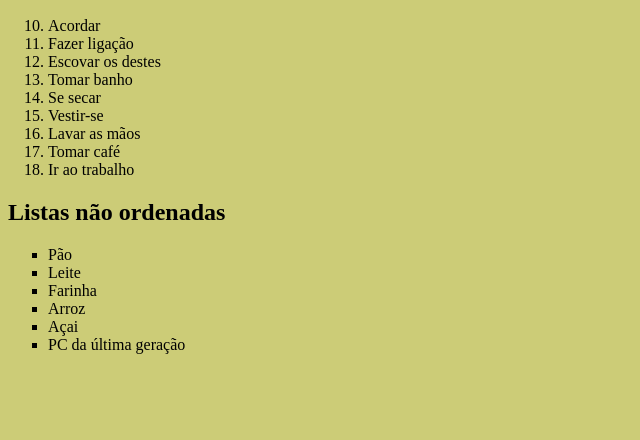
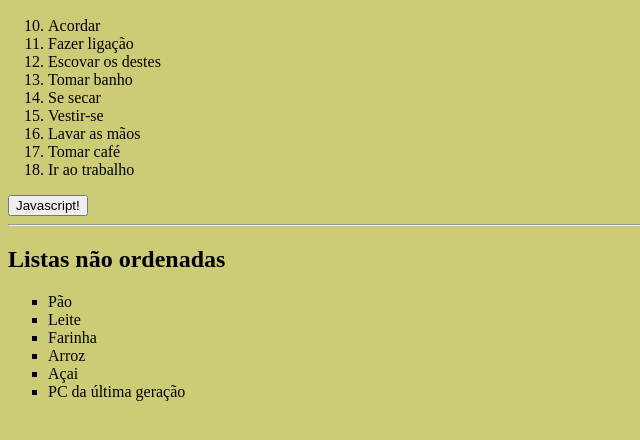
Before and after one commit to Ronaldss/course-html-css, a plain HTML site: page html-css/exercicios/ex009_2/pratica.html in a window 1280 px wide. Shown: the part 110-550 px from the top of the page, without its empty margins (0-640 px from the left). Drawn offline with Linux system fonts and the light colour scheme.

Commit message:
pequenos ajustes

```diff
--- a/html-css/exercicios/ex009_2/pratica.html
+++ b/html-css/exercicios/ex009_2/pratica.html
@@ -25,6 +25,10 @@
 			<li>Tomar café
 			<li>Ir ao trabalho
 		</ol>
+		<button type="button" onclick='document.write("Olá, turu bão!")'>
+			Javascript!
+		</button>
+		<hr>
 		<h2>Listas não ordenadas</h2>
 		<ul type="square">                   <!-- square circle disc -->
 			<li>Pão</li>
```
